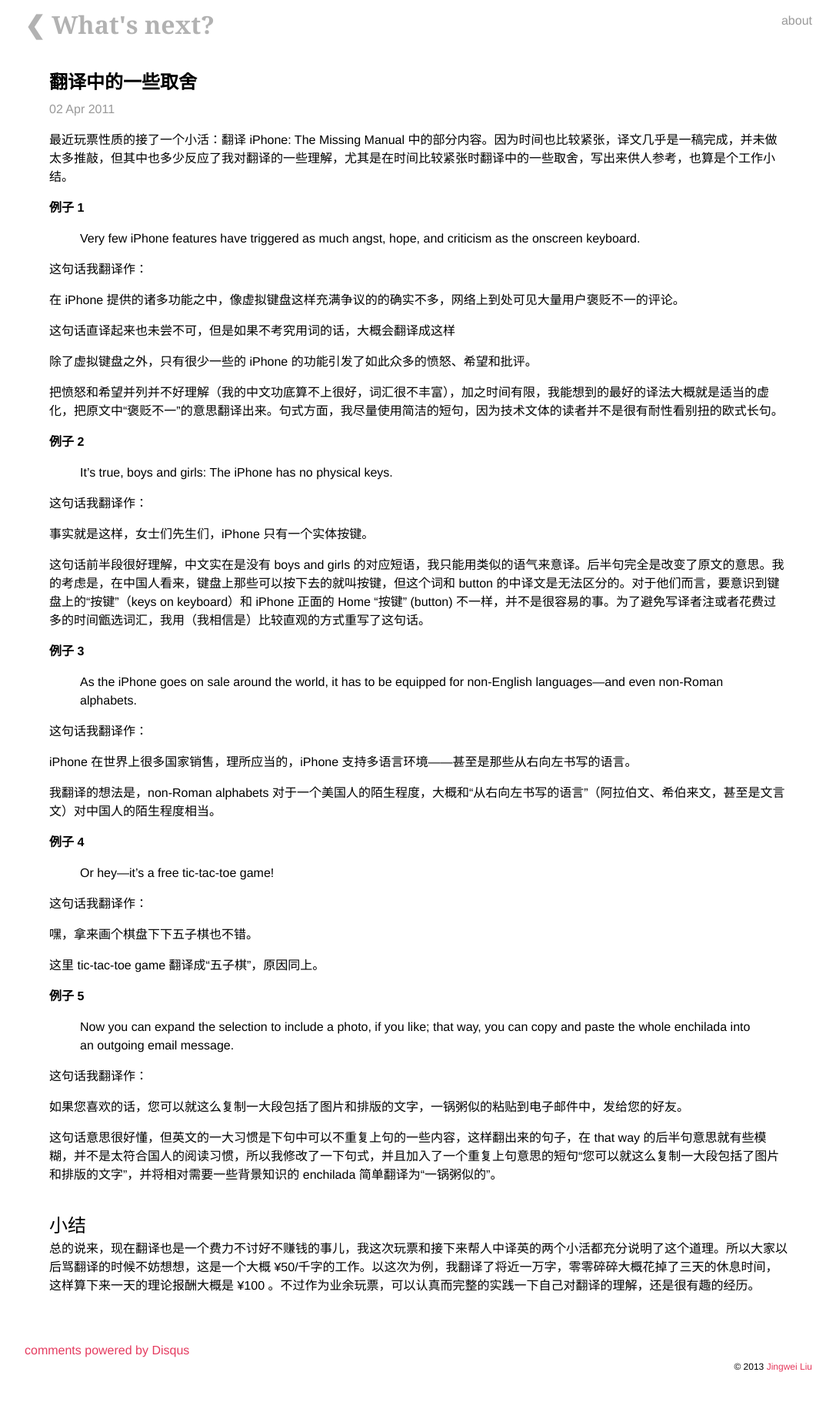
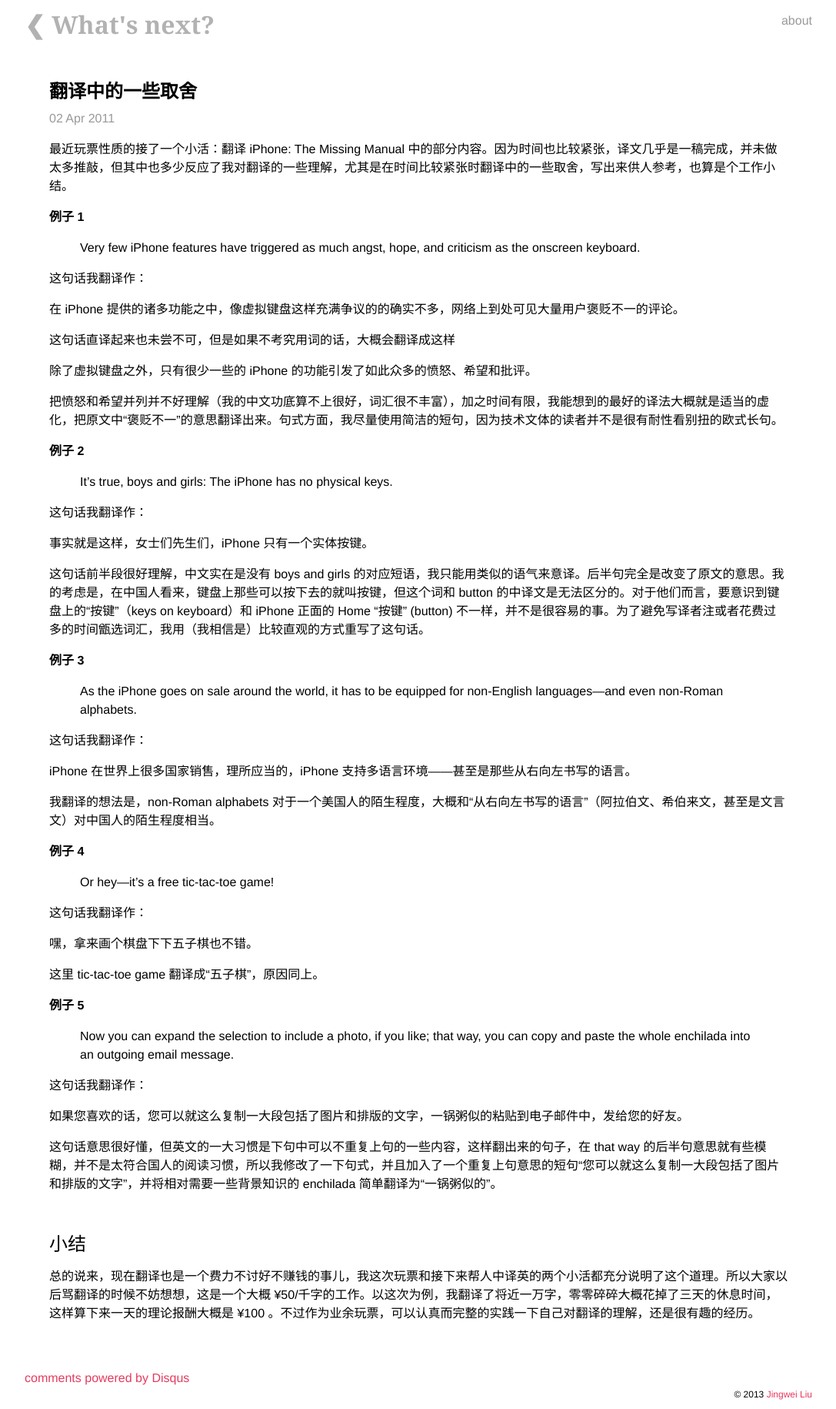
Before and after one commit to th507/blog, a Jekyll site: the page built from _posts/2011-04-02-some-gives-taks-in-traslation.md, in a window 1280 px wide. Shown: the whole page at 77% size, without its empty margins (96-1183 px from the left). Built offline with Jekyll 4.4.1, drawn with Linux system fonts in a browser that asks for light colours; Markdown is read by kramdown in place of the engine named in the settings; comment, search, counter and statistics services are not loaded; before the commit the page ends 1794 px from its top, so only the background shows below that.

Commit message:
post section margin

```diff
--- a/css/main.css
+++ b/css/main.css
@@ -317,9 +317,10 @@ h1, h2, h3, h4, h5, h6, p {
 .standalone h2 {
     font-size: 1.5em;
     font-weight: 200;
-    margin: 1.5em 0 0;
+    margin: 2em 0 0.5em;
 }
 .standalone h2:first-child {
+    margin-bottom: 0;
     font-weight: 600;
 }
 .standalone + #disqus_thread {
```
